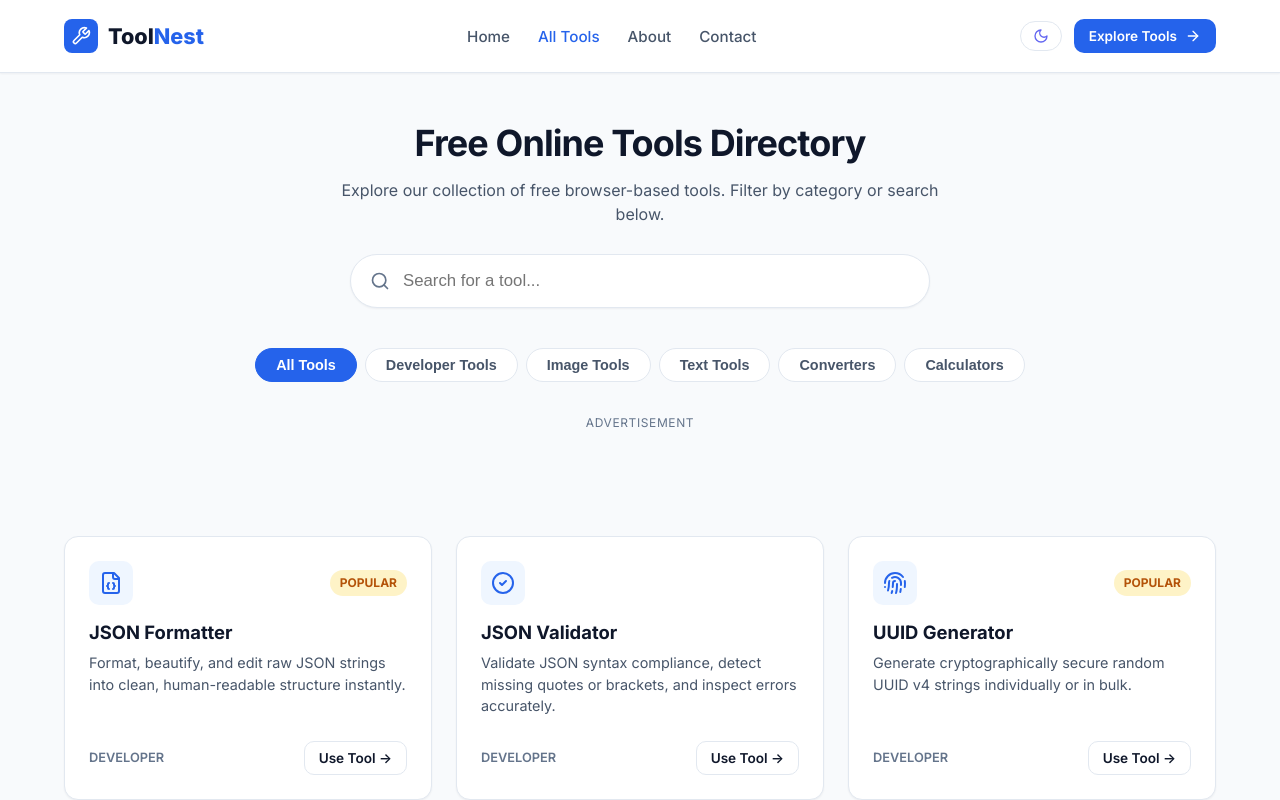
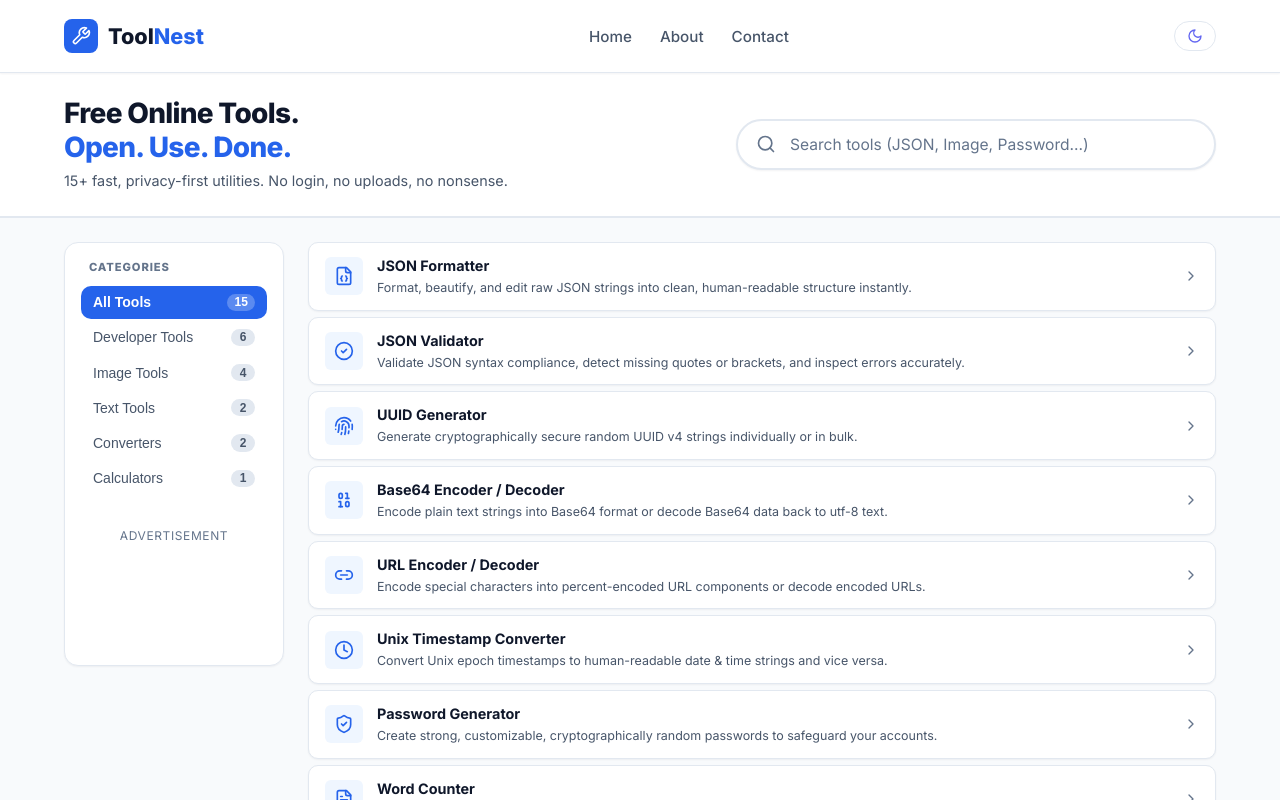
Before and after one commit to Ayaanshaikh20/Toolnest, a React (Vite) app: page /tools in a window 1280 px wide. Shown: the top 800 px of the page. Built offline with nearby package versions, Linux system fonts and the light colour scheme.

Commit message:
Fix dark mode fully: uniform bg, search input visibility, inputs color-scheme, remove All Tools nav+page, compact tool-header

```diff
--- a/src/App.jsx
+++ b/src/App.jsx
@@ -3,7 +3,6 @@ import { BrowserRouter, Routes, Route, useLocation } from 'react-router-dom';
 import { Header } from './components/Header';
 import { Footer } from './components/Footer';
 import { HomePage } from './pages/HomePage';
-import { ToolsDirectoryPage } from './pages/ToolsDirectoryPage';
 import { ToolPage } from './pages/ToolPage';
 import { AboutPage } from './pages/AboutPage';
 import { ContactPage } from './pages/ContactPage';
@@ -34,10 +33,11 @@ export function App() {
     <BrowserRouter>
       <ScrollToTop />
       <Header />
-      <main style={{ flex: 1 }}>
+      <main style={{ flex: 1, backgroundColor: 'var(--bg-color)', transition: 'background-color 0.25s ease' }}>
         <Routes>
           <Route path="/" element={<HomePage />} />
-          <Route path="/tools" element={<ToolsDirectoryPage />} />
+          {/* /tools redirects to home since all tools are listed there */}
+          <Route path="/tools" element={<HomePage />} />
           <Route path="/tools/:slug" element={<ToolPage />} />
           <Route path="/about" element={<AboutPage />} />
           <Route path="/contact" element={<ContactPage />} />
--- a/src/components/Header.jsx
+++ b/src/components/Header.jsx
@@ -1,6 +1,6 @@
 import React, { useState, useEffect } from 'react';
 import { Link, useLocation } from 'react-router-dom';
-import { Wrench, ArrowRight, Sun, Moon } from 'lucide-react';
+import { Wrench, Sun, Moon } from 'lucide-react';
 
 export const Header = () => {
   const location = useLocation();
@@ -17,10 +17,6 @@ export const Header = () => {
       localStorage.setItem('toolnest_theme', 'light');
     }
   }, [isDarkMode]);
-
-  const toggleTheme = () => {
-    setIsDarkMode(!isDarkMode);
-  };
 
   const isActive = (path) => location.pathname === path;
 
@@ -44,11 +40,6 @@ export const Header = () => {
               </Link>
             </li>
             <li>
-              <Link to="/tools" className={`nav-link ${isActive('/tools') || location.pathname.startsWith('/tools/') ? 'active' : ''}`}>
-                All Tools
-              </Link>
-            </li>
-            <li>
               <Link to="/about" className={`nav-link ${isActive('/about') ? 'active' : ''}`}>
                 About
               </Link>
@@ -62,19 +53,17 @@ export const Header = () => {
         </nav>
 
         <div className="header-cta">
-          {/* Eye-Care Theme Toggle */}
           <button
-            onClick={toggleTheme}
+            onClick={() => setIsDarkMode(!isDarkMode)}
             className="btn btn-outline btn-sm"
-            title={isDarkMode ? "Switch to Soft Light Theme" : "Switch to Dark Eye-Care Theme"}
+            title={isDarkMode ? 'Switch to Light Mode' : 'Switch to Dark Mode'}
             style={{ borderRadius: '999px', padding: '0.4rem 0.75rem' }}
           >
-            {isDarkMode ? <Sun size={16} style={{ color: '#F59E0B' }} /> : <Moon size={16} style={{ color: '#6366F1' }} />}
+            {isDarkMode
+              ? <Sun size={16} style={{ color: '#F59E0B' }} />
+              : <Moon size={16} style={{ color: '#6366F1' }} />
+            }
           </button>
-
-          <Link to="/tools" className="btn btn-primary btn-sm">
-            Explore Tools <ArrowRight size={16} />
-          </Link>
         </div>
       </div>
     </header>
--- a/src/index.css
+++ b/src/index.css
@@ -32,19 +32,25 @@
 
 /* Dark Mode Theme Variables - High Contrast & High Legibility */
 body.dark-mode {
-  --bg-color: #0B0F19;          /* Deep rich dark background */
-  --card-bg: #111827;          /* High contrast card background */
-  --hero-bg: #0F172A;          /* Deep hero background */
-  --text-main: #F9FAFB;        /* Pure white main text */
-  --text-muted: #9CA3AF;       /* Light gray secondary text */
-  --text-light: #6B7280;       /* Muted gray text */
-  --primary-color: #3B82F6;    /* Electric blue primary */
-  --primary-hover: #60A5FA;
-  --primary-light: #1E3A8A;    /* Dark blue container */
-  --border-color: #1F2937;     /* Clean dark border line */
-  --border-hover: #374151;
-  --shadow-sm: 0 1px 3px 0 rgba(0, 0, 0, 0.4);
-  --shadow-md: 0 4px 14px 0 rgba(0, 0, 0, 0.5);
+  --bg-color: #0D1117;
+  --card-bg: #161B22;
+  --hero-bg: #0D1117;
+  --text-main: #E6EDF3;
+  --text-muted: #8B949E;
+  --text-light: #656D76;
+  --primary-color: #58A6FF;
+  --primary-hover: #79C0FF;
+  --primary-light: #1C3152;
+  --border-color: #30363D;
+  --border-hover: #484F58;
+  --success-color: #3FB950;
+  --success-bg: #0D2B1A;
+  --error-color: #F85149;
+  --error-bg: #2A1219;
+  --warning-color: #D29922;
+  --warning-bg: #261C05;
+  --shadow-sm: 0 1px 3px 0 rgba(0, 0, 0, 0.5);
+  --shadow-md: 0 4px 14px 0 rgba(0, 0, 0, 0.6);
 }
 
 *, *::before, *::after {
@@ -60,13 +66,15 @@ html {
   line-height: 1.5;
   -webkit-font-smoothing: antialiased;
   -moz-osx-font-smoothing: grayscale;
-  transition: background-color 0.2s ease, color 0.2s ease;
+  transition: background-color 0.25s ease, color 0.25s ease;
 }
 
 body {
   min-height: 100vh;
   display: flex;
   flex-direction: column;
+  background-color: var(--bg-color);
+  transition: background-color 0.25s ease, color 0.25s ease;
 }
 
 #root {
@@ -267,10 +275,10 @@ a:hover {
 .btn-danger {
   background-color: var(--error-bg);
   color: var(--error-color);
-  border-color: #FCA5A5;
+  border-color: var(--error-color);
 }
 .btn-danger:hover {
-  background-color: #FEE2E2;
+  opacity: 0.85;
 }
 .btn-sm {
   padding: 0.375rem 0.875rem;
@@ -316,10 +324,14 @@ a:hover {
   font-size: 0.95rem;
   color: var(--text-main);
   background-color: var(--card-bg);
-  border: 1px solid var(--border-color);
+  border: 1.5px solid var(--border-color);
   border-radius: var(--radius-md);
   outline: none;
   transition: var(--transition);
+  color-scheme: inherit;
+}
+.input::placeholder, .textarea::placeholder {
+  color: var(--text-light);
 }
 .input:focus, .textarea:focus, .select:focus {
   border-color: var(--primary-color);
@@ -331,6 +343,19 @@ a:hover {
   font-family: monospace, var(--font-family);
   font-size: 0.9rem;
 }
+
+/* Native input type overrides for dark mode */
+body.dark-mode .input,
+body.dark-mode .textarea,
+body.dark-mode .select,
+body.dark-mode input[type="text"],
+body.dark-mode input[type="number"],
+body.dark-mode input[type="email"],
+body.dark-mode input[type="datetime-local"],
+body.dark-mode select {
+  color-scheme: dark;
+}
+
 
 /* Tool Cards */
 .tool-grid {
@@ -375,8 +400,8 @@ a:hover {
   font-weight: 700;
   text-transform: uppercase;
   padding: 0.25rem 0.625rem;
-  background-color: #FEF3C7;
-  color: #B45309;
+  background-color: var(--warning-bg);
+  color: var(--warning-color);
   border-radius: var(--radius-full);
 }
 .tool-card h3 {
@@ -429,6 +454,10 @@ a:hover {
   margin: 0 auto;
   position: relative;
 }
+.hero-compact-search .search-box {
+  max-width: 100%;
+  margin: 0;
+}
 .search-icon {
   position: absolute;
   left: 1.25rem;
@@ -436,16 +465,27 @@ a:hover {
   transform: translateY(-50%);
   color: var(--text-light);
   pointer-events: none;
+  z-index: 1;
 }
 .search-input {
   width: 100%;
-  padding: 1rem 1.25rem 1rem 3.25rem;
-  font-size: 1.05rem;
+  padding: 0.875rem 1.25rem 0.875rem 3.25rem;
+  font-size: 0.975rem;
+  font-family: var(--font-family);
   border-radius: var(--radius-full);
-  border: 1px solid var(--border-color);
+  border: 2px solid var(--border-color);
   box-shadow: var(--shadow-sm);
   background-color: var(--card-bg);
   color: var(--text-main);
+  outline: none;
+  transition: var(--transition);
+}
+.search-input::placeholder {
+  color: var(--text-light);
+}
+.search-input:focus {
+  border-color: var(--primary-color);
+  box-shadow: 0 0 0 3px rgba(37, 99, 235, 0.15);
 }
 
 /* Category Filter Tabs */
@@ -578,14 +618,15 @@ a:hover {
 }
 
 .tool-header {
-  margin-bottom: 2rem;
+  margin-bottom: 1.25rem;
 }
 .tool-header h1 {
-  font-size: 2.25rem;
-  margin-bottom: 0.5rem;
+  font-size: 1.75rem;
+  margin-bottom: 0.375rem;
+  color: var(--text-main);
 }
 .tool-header p {
-  font-size: 1.1rem;
+  font-size: 0.975rem;
   color: var(--text-muted);
   max-width: 800px;
 }
```
